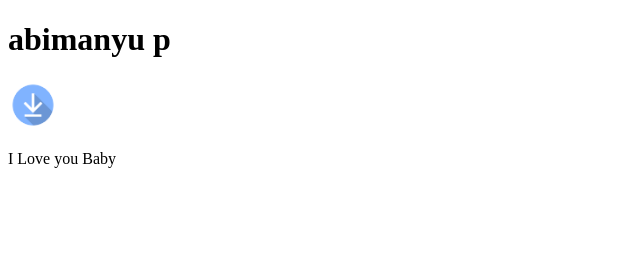
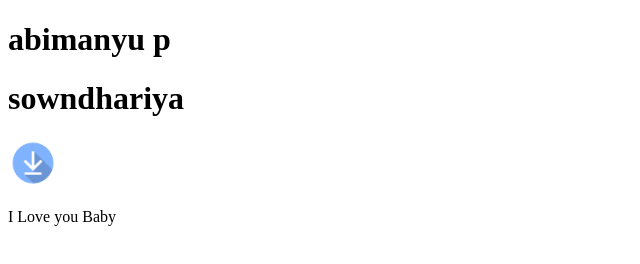
Before and after one commit to jackspotyou/vsbb, a plain HTML site: page index.html in a window 1280 px wide. Shown: the whole page, without its empty margins (0-640 px from the left). Drawn offline with Linux system fonts and the light colour scheme.

Commit message:
add new commit

```diff
--- a/index.html
+++ b/index.html
@@ -7,6 +7,7 @@
 </head>
 <body>
    <h1>abimanyu p</h1>
+   <h1>sowndhariya</h1>
    <img width="50px" src="tp.png" alt="">
    <p>I Love you Baby</p>
 </body>
```
